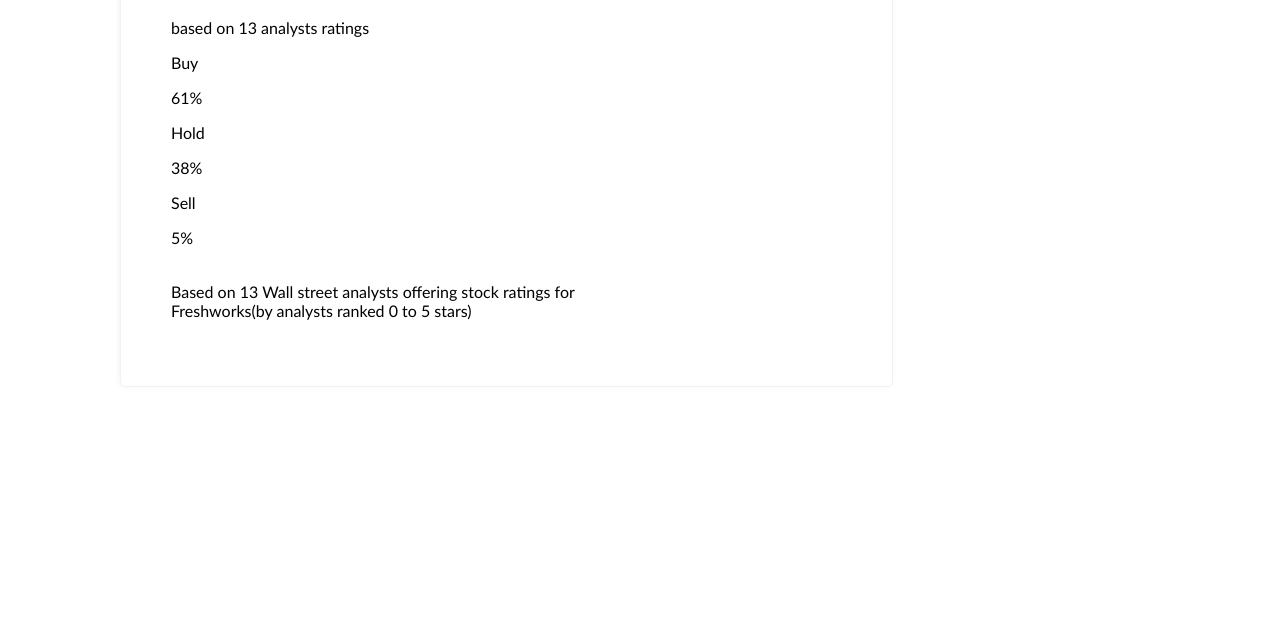
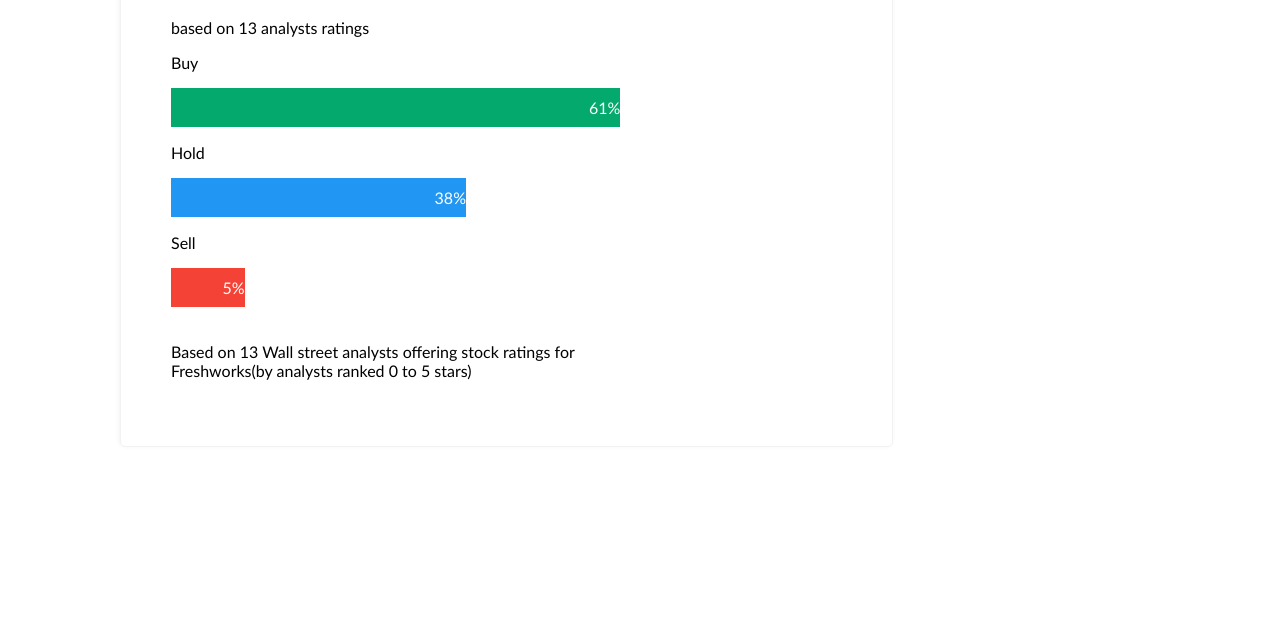
Before and after one commit to fssa-batch3/joel.premkumar__web_project, a plain HTML site: page Pages/FRSH.html in a window 1280 px wide. Shown: the part 2417-3038 px from the top of the page. Drawn offline with Linux system fonts and the light colour scheme.

Commit message:
Percentage update

```diff
--- a/Assets/css/FRSH.css
+++ b/Assets/css/FRSH.css
@@ -201,6 +201,18 @@
 #Buy img{
     width: 700px;
 }
+.buy {width: 61%; background-color: #04AA6D;}
+.hold {width: 38%; background-color: #2196F3;}
+.sell {width: 5%; background-color: #f44336;}
+
+.skills {
+    text-align: right;
+    padding-top: 10px;
+    padding-bottom: 10px;
+    padding-left: 40px;
+    color: white;
+
+  }
 footer{
     display:flex;
     justify-content: space-around;
```
